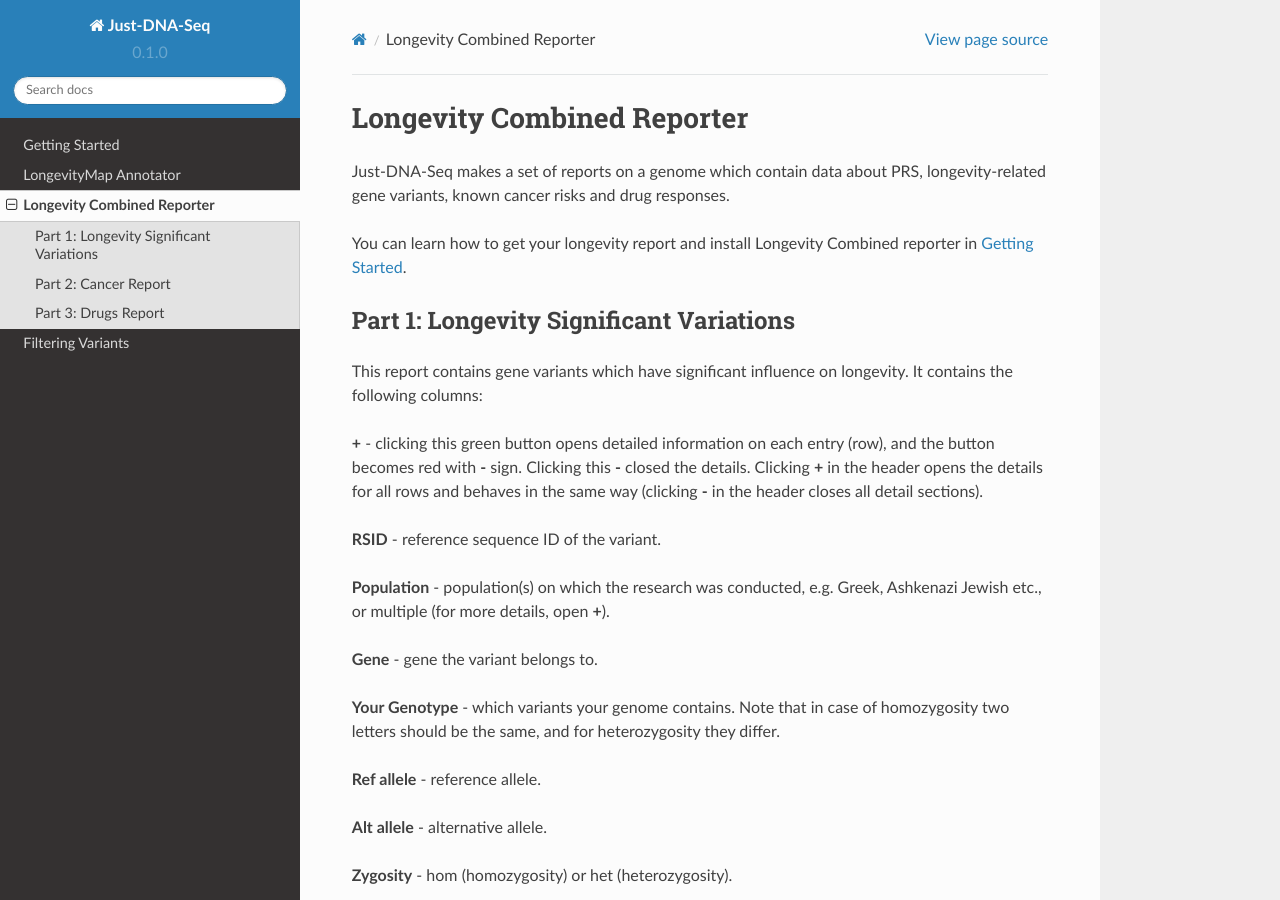
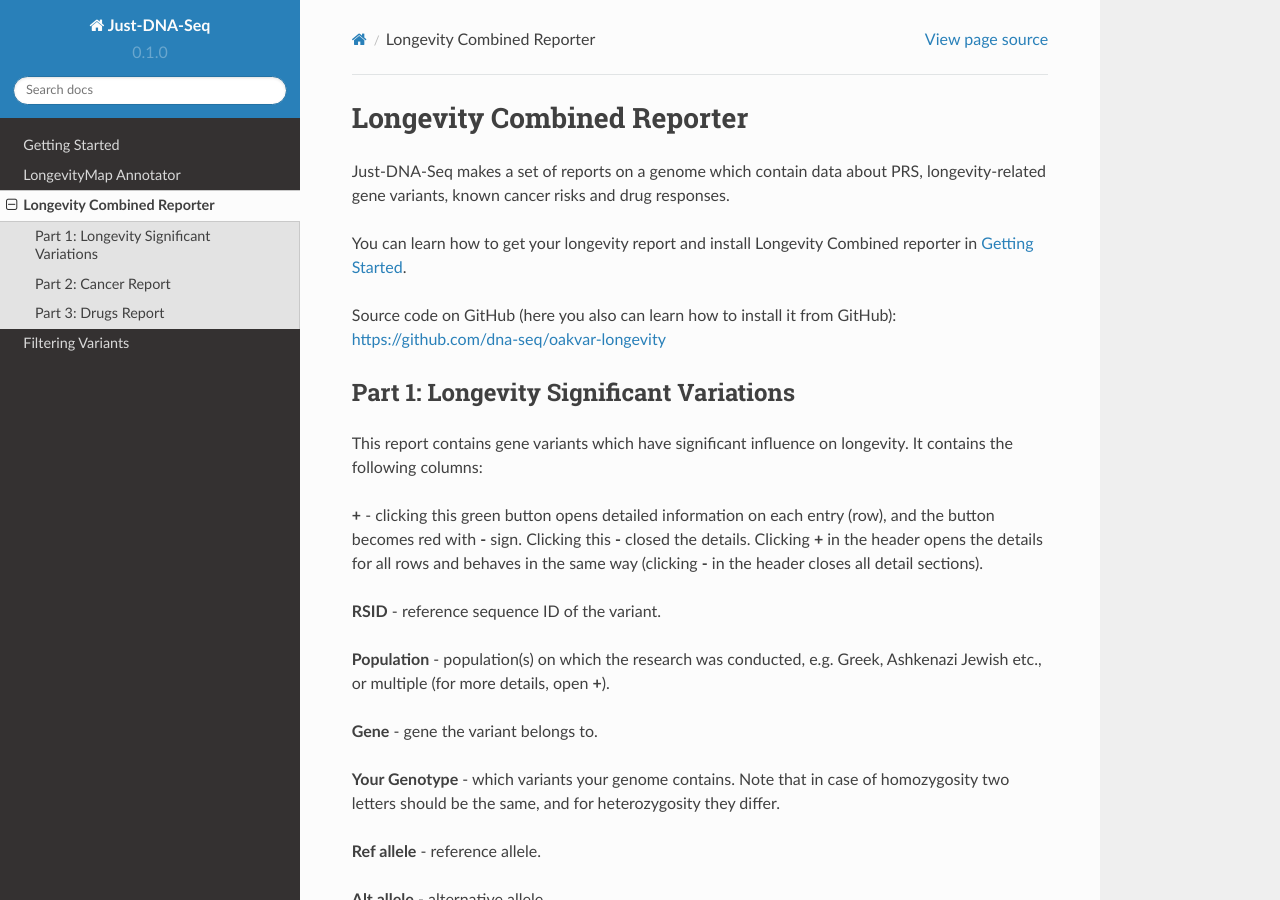
Before and after one commit to dna-seq/just-dna-seq, a Sphinx documentation site: the page built from docs/source/longevity_combinedreporter.rst, in a window 1280 px wide and 900 px high. Built offline with Sphinx 7.4.7 and the Read the Docs theme 2.0.0, drawn with Linux system fonts in a browser that asks for light colours.

Commit message:
Added link

```diff
--- a/docs/source/longevity_combinedreporter.rst
+++ b/docs/source/longevity_combinedreporter.rst
@@ -4,6 +4,8 @@
 Just-DNA-Seq makes a set of reports on a genome which contain data about PRS, longevity-related gene variants, known cancer risks and drug responses.
 
 You can learn how to get your longevity report and install Longevity Combined reporter in :doc:`getting_started`.
+
+Source code on GitHub (here you also can learn how to install it from GitHub): https://github.com/dna-seq/oakvar-longevity
 
 Part 1: Longevity Significant Variations
 ----------------------------------------
```
